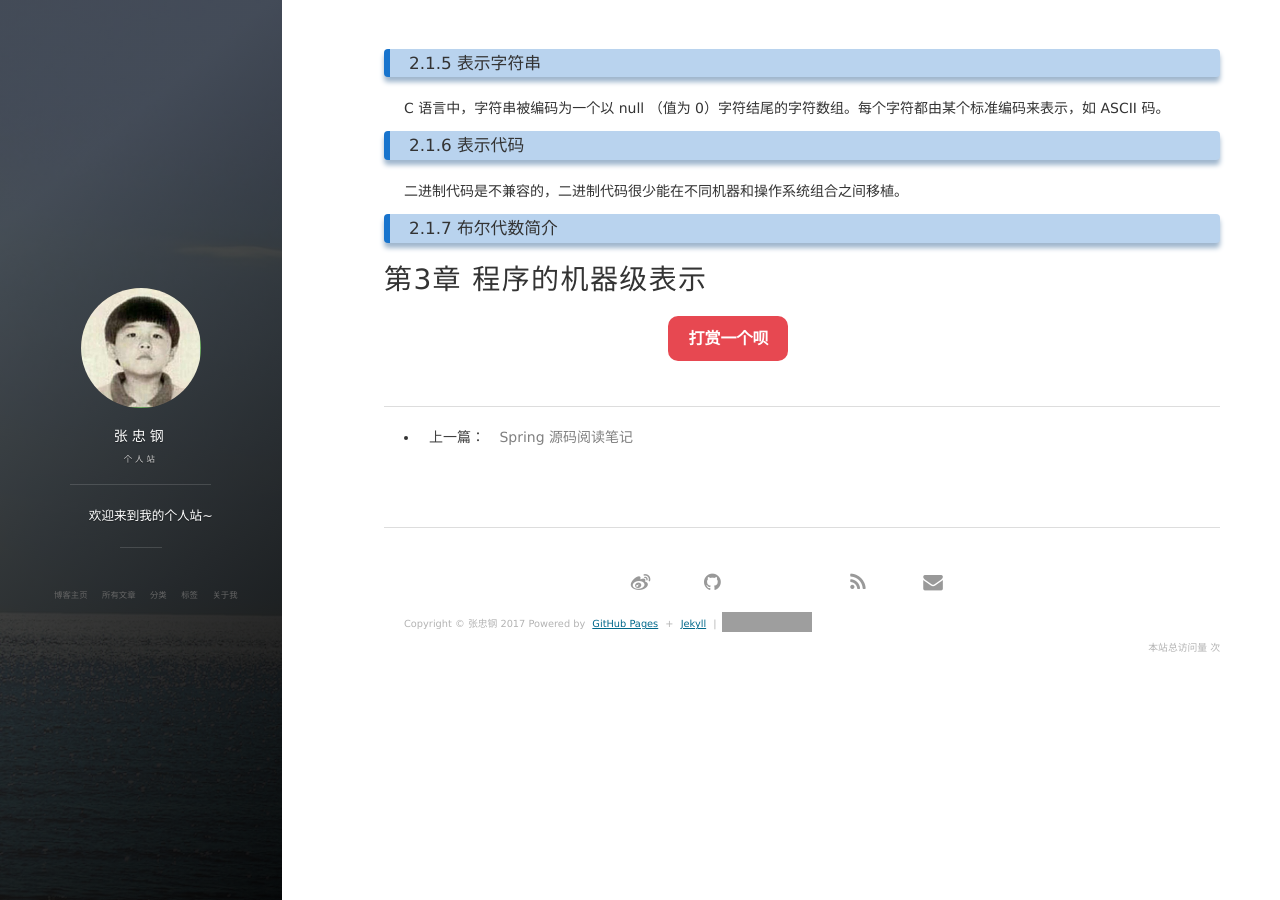
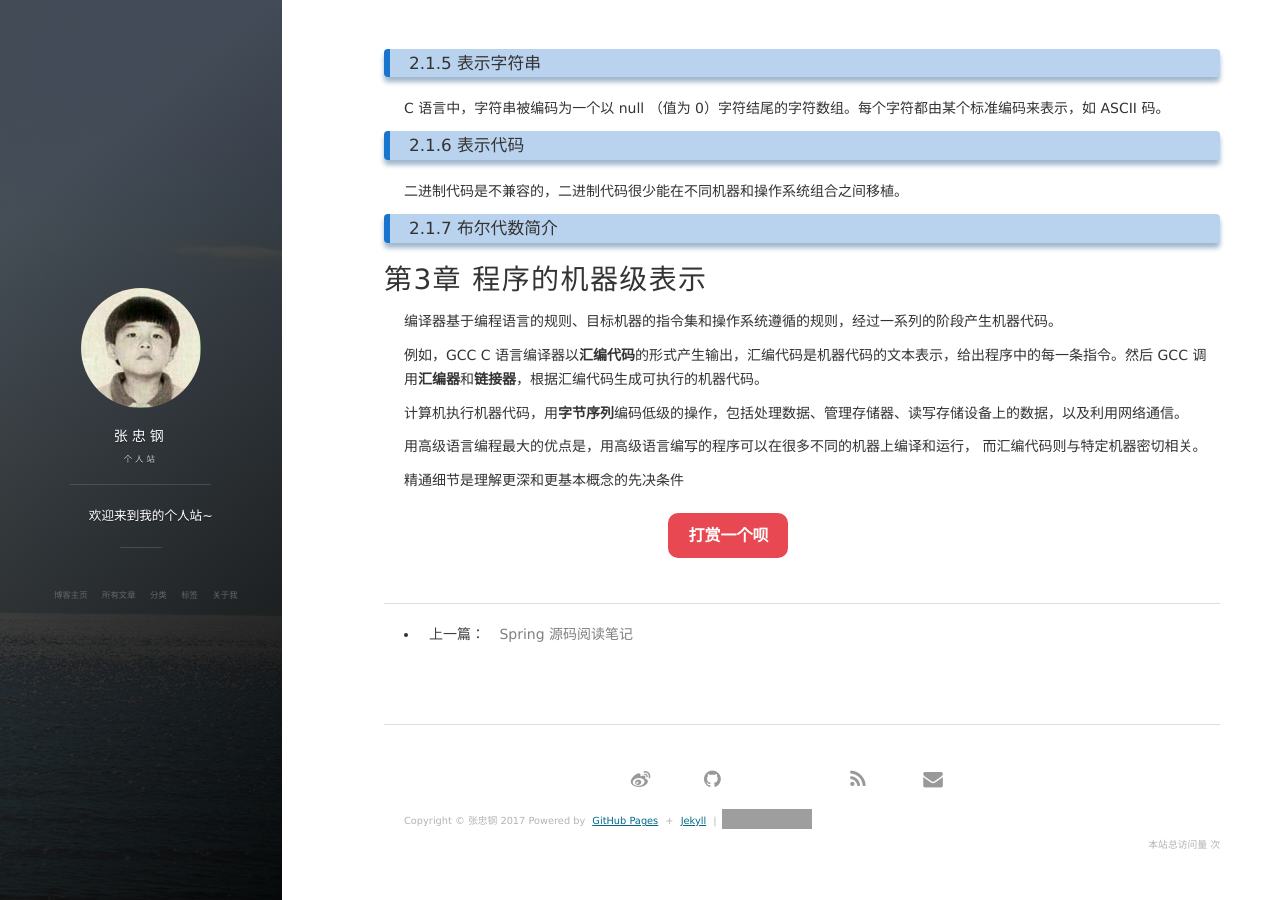
Before and after one commit to zhzhgang/zhzhgang.github.io, a Jekyll site: the page built from _posts/2017-04-09-ComputerSystemNotes.md, in a window 1280 px wide and 900 px high, scrolled down 1091 px. Built offline with Jekyll 4.4.1, drawn with Linux system fonts in a browser that asks for light colours; nearby versions of some CDN libraries; comment, search, counter and statistics services are not loaded; grey boxes are pictures that could not be loaded.

Commit message:
Edit 2017-04-09-ComputerSystemNotes.md

```diff
--- a/_posts/2017-04-09-ComputerSystemNotes.md
+++ b/_posts/2017-04-09-ComputerSystemNotes.md
@@ -68,3 +68,13 @@ C 语言中，字符串被编码为一个以 null （值为 0）字符结尾的
 
 
 # <span id="3">第3章 程序的机器级表示
+
+编译器基于编程语言的规则、目标机器的指令集和操作系统遵循的规则，经过一系列的阶段产生机器代码。
+
+例如，GCC C 语言编译器以**汇编代码**的形式产生输出，汇编代码是机器代码的文本表示，给出程序中的每一条指令。然后 GCC 调用**汇编器**和**链接器**，根据汇编代码生成可执行的机器代码。
+
+计算机执行机器代码，用**字节序列**编码低级的操作，包括处理数据、管理存储器、读写存储设备上的数据，以及利用网络通信。
+
+用高级语言编程最大的优点是，用高级语言编写的程序可以在很多不同的机器上编译和运行， 而汇编代码则与特定机器密切相关。
+
+精通细节是理解更深和更基本概念的先决条件
```
